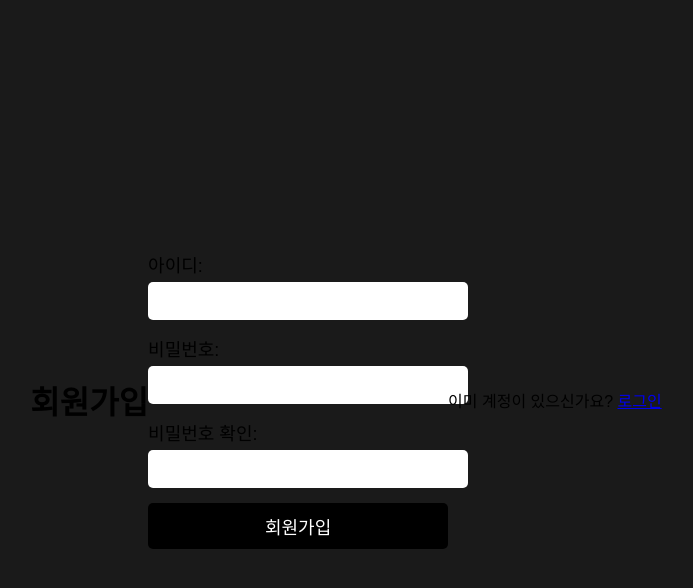
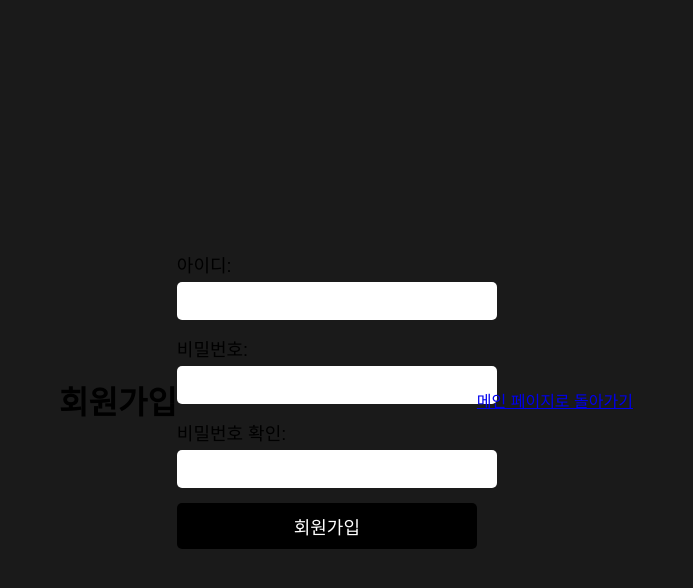
Before and after one commit to sjongwook/song_project, a FastAPI app: page /signup in a window 1280 px wide. Shown: the top 588 px of the page, without its empty margins (294-987 px from the left). Run offline with FastAPI, Linux system fonts and the light colour scheme.

Commit message:
Update signup.html

```diff
--- a/templates/signup.html
+++ b/templates/signup.html
@@ -20,6 +20,6 @@
         <br>
         <button type="submit">회원가입</button>
     </form>
-    <p>이미 계정이 있으신가요? <a href="/login">로그인</a></p>
+    <p><a href="/">메인 페이지로 돌아가기</a></p>
 </body>
 </html>
```
